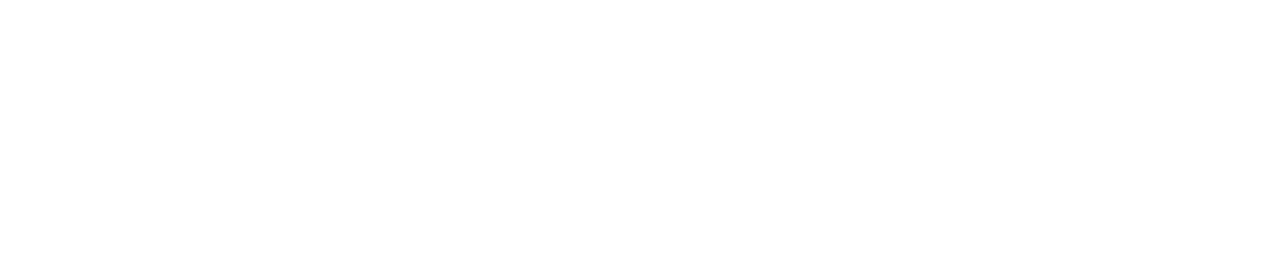
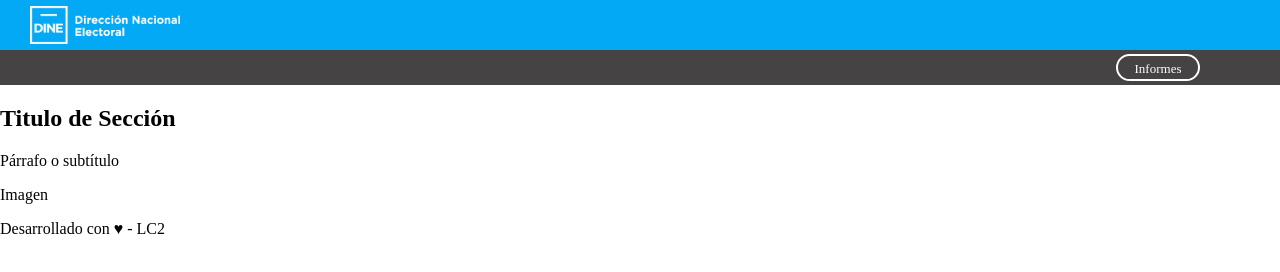
Before and after one commit to Martin-Plaza/tplab2, a plain HTML site: page nuevo tp/paso.html in a window 1280 px wide. Drawn offline with Linux system fonts and the light colour scheme.

Commit message:
a mitad del index

```diff
--- a/nuevo tp/generales.html
+++ b/nuevo tp/generales.html
@@ -1,11 +1,43 @@
 <!DOCTYPE html>
-<html lang="en">
+<html lang="es">
+
 <head>
-    <meta charset="UTF-8">
-    <meta name="viewport" content="width=device-width, initial-scale=1.0">
-    <title>Document</title>
+    <meta charset="UTF-8" />
+    <meta name="viewport" content="width=device-width, initial-scale=1.0" />
+    <title>Sistema de Publicación de Resultados Electorales</title>
+    <link rel="shortcut icon" type="image/png" href="img/iconos/favicon-16x16.png">
+    <!-- Estilos CSS -->
+    <link rel="stylesheet" href="CSS/pages/common.css"/>
 </head>
+
 <body>
-
+    <header>
+        <!--Barra de logo portal-->
+        <div class="header-page">
+            <a href="index.html"><img src="img/Logo_DINE_negativo.png" alt="logo" id="logo"></a>
+        </div>
+        <!--Barra de menú principal-->
+        <div class="div-informes">
+            <div id="boton-informes">
+                <a class="active" href="#informes" id="inline-informes">Informes</a>
+            </div>
+        </div>
+    </header>
+    <!-- Contenido principal de la página -->
+    <main>
+        <section id="sec-titulo">
+            <!--Seccion para agregar una palicula favorita por codigo-->
+            <h2>Titulo de Sección</h2>
+            <p>Párrafo o subtítulo</p>
+            <div>Imagen</div>
+        </section>
+        <section id="sec-contenido">
+            <!--Seccion para contenido de la página-->
+        </section>
+    </main>
+    <!--Pie de página-->
+    <footer>
+        <p>Desarrollado con ♥ - LC2</p>
+    </footer>
 </body>
 </html>
--- a/nuevo tp/paso.html
+++ b/nuevo tp/paso.html
@@ -0,0 +1,43 @@
+<!DOCTYPE html>
+<html lang="es">
+
+<head>
+    <meta charset="UTF-8" />
+    <meta name="viewport" content="width=device-width, initial-scale=1.0" />
+    <title>Sistema de Publicación de Resultados Electorales</title>
+    <link rel="shortcut icon" type="image/png" href="img/iconos/favicon-16x16.png">
+    <!-- Estilos CSS -->
+    <link rel="stylesheet" href="CSS/pages/common.css"/>
+</head>
+
+<body>
+    <header>
+        <!--Barra de logo portal-->
+        <div class="header-page">
+            <a href="index.html"><img src="img/Logo_DINE_negativo.png" alt="logo" id="logo"></a>
+        </div>
+        <!--Barra de menú principal-->
+        <div class="div-informes">
+            <div id="boton-informes">
+                <a class="active" href="#informes" id="inline-informes">Informes</a>
+            </div>
+        </div>
+    </header>
+    <!-- Contenido principal de la página -->
+    <main>
+        <section id="sec-titulo">
+            <!--Seccion para agregar una palicula favorita por codigo-->
+            <h2>Titulo de Sección</h2>
+            <p>Párrafo o subtítulo</p>
+            <div>Imagen</div>
+        </section>
+        <section id="sec-contenido">
+            <!--Seccion para contenido de la página-->
+        </section>
+    </main>
+    <!--Pie de página-->
+    <footer>
+        <p>Desarrollado con ♥ - LC2</p>
+    </footer>
+</body>
+</html>
```
Also changed, not shown: nuevo tp/index.html (+3 -3 lines).
